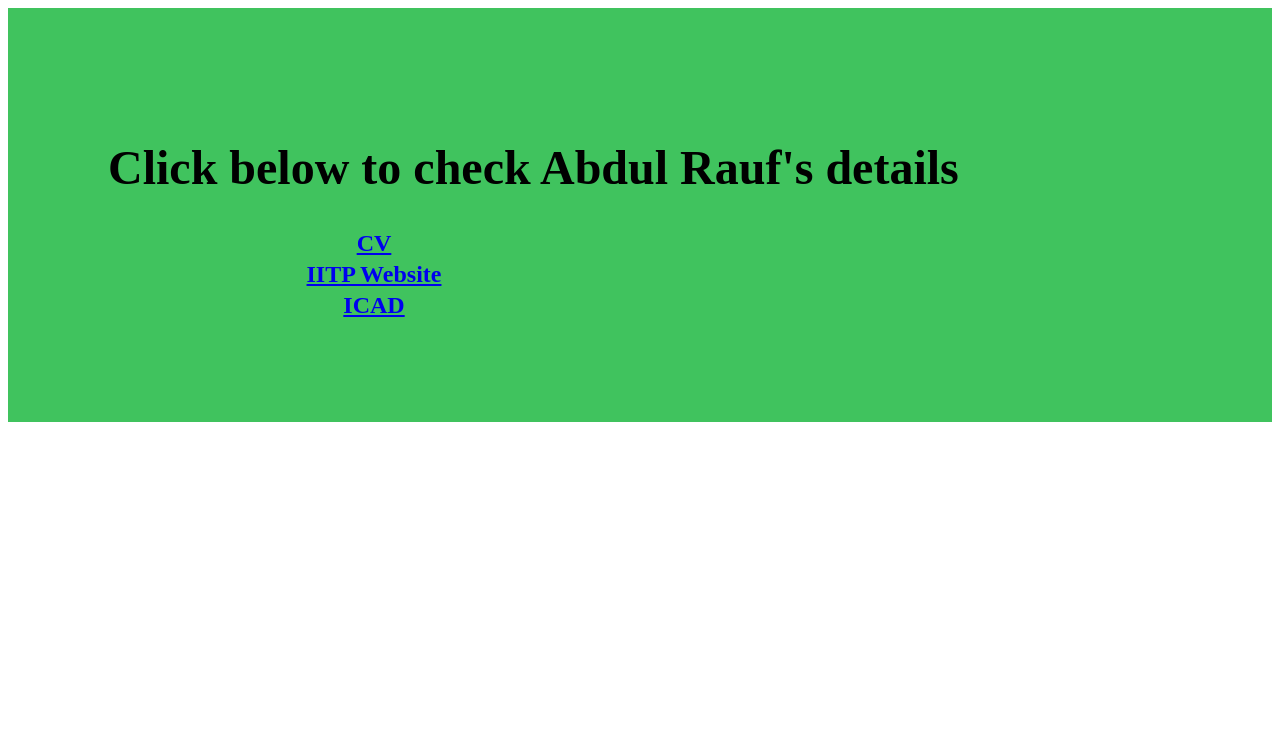
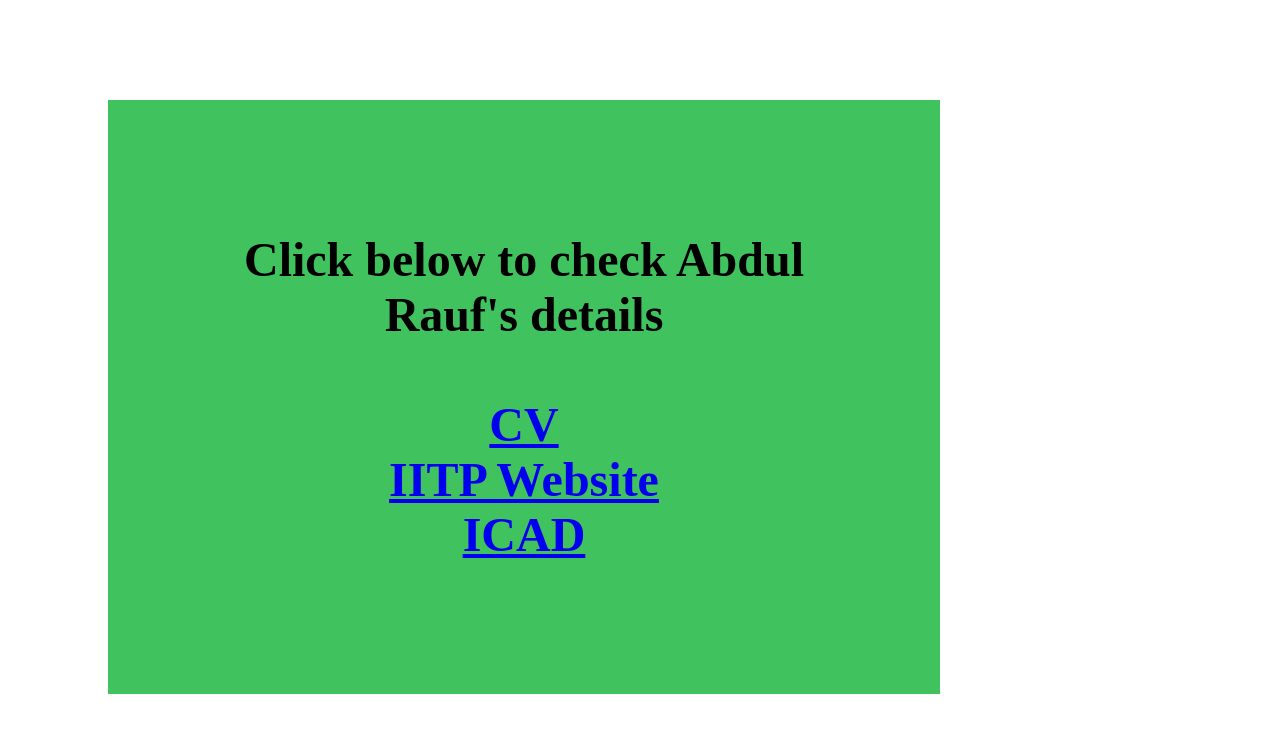
Before and after one commit to abdulamu/HU-lec1, a plain HTML site: page mapp.html in a window 1280 px wide. Drawn offline with Linux system fonts and the light colour scheme.

Commit message:
Updated mapp file

```diff
--- a/mapp.html
+++ b/mapp.html
@@ -7,20 +7,22 @@
           background-color: #40c35e;
           font-size: 150%;
           padding: 100px;
+          margin: 100px;
         }
-        table {
+        div {
+          text-align: center;
           width: 50%;
         }
         </style>
     </head>
     <body>
       <div>
-      <h1>Click below to check Abdul Rauf's details</h1>
-      <table>
-        <tr><th> <a href="CV_Abdul 2020_03.pdf">CV</a></th></tr>
-        <tr><th>  <a href="https://www.iitp.ac.in">IITP Website</a></th></tr>
-        <tr><th>  <a href="https://www.icad.com">ICAD</a></th></tr>
-    </table>
+        <h1>
+          Click below to check Abdul Rauf's details<br /><br />
+          <a href="CV_Abdul 2020_03.pdf">CV</a><br />
+          <a href="https://www.iitp.ac.in">IITP Website</a><br />
+          <a href="https://www.icad.com">ICAD</a><br />
+          </h1>
     </div>
     </body>
 </html>
```
